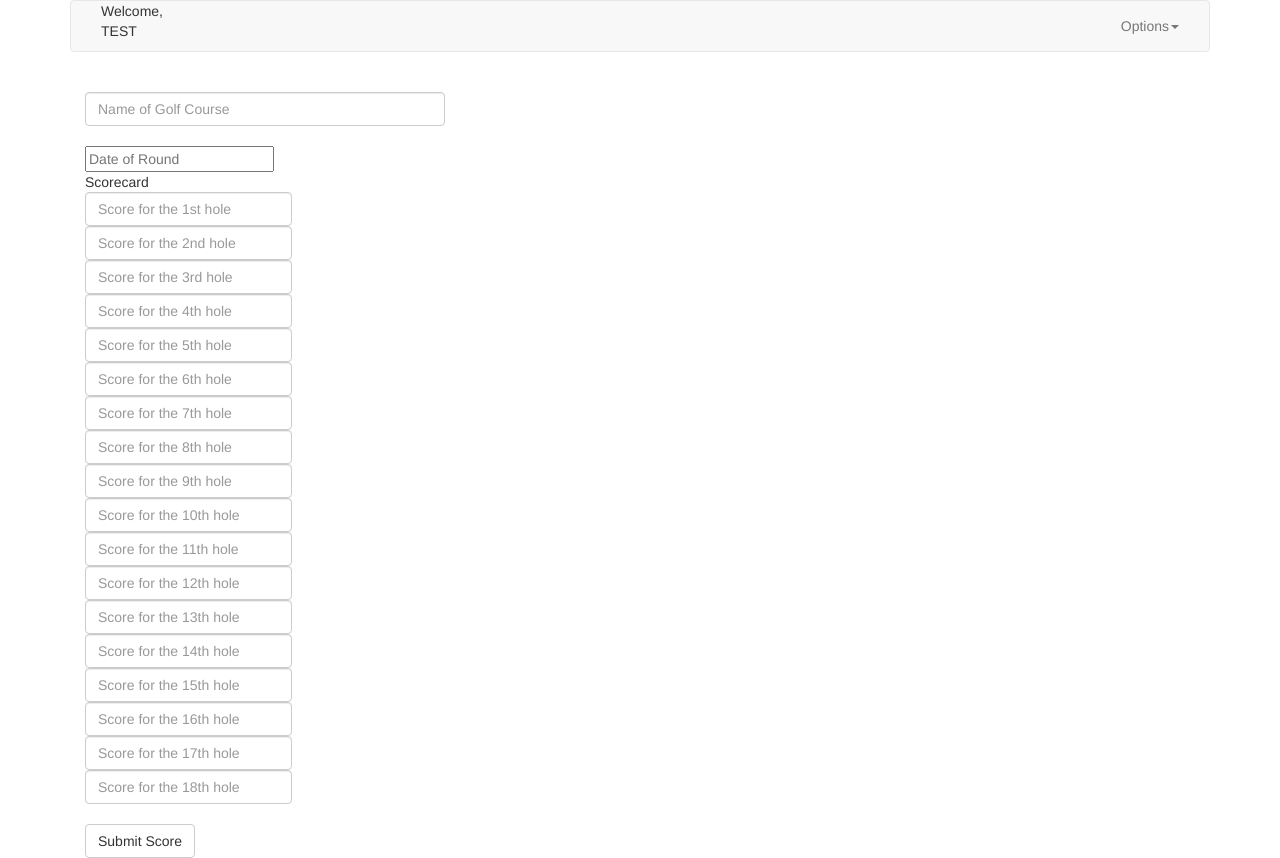
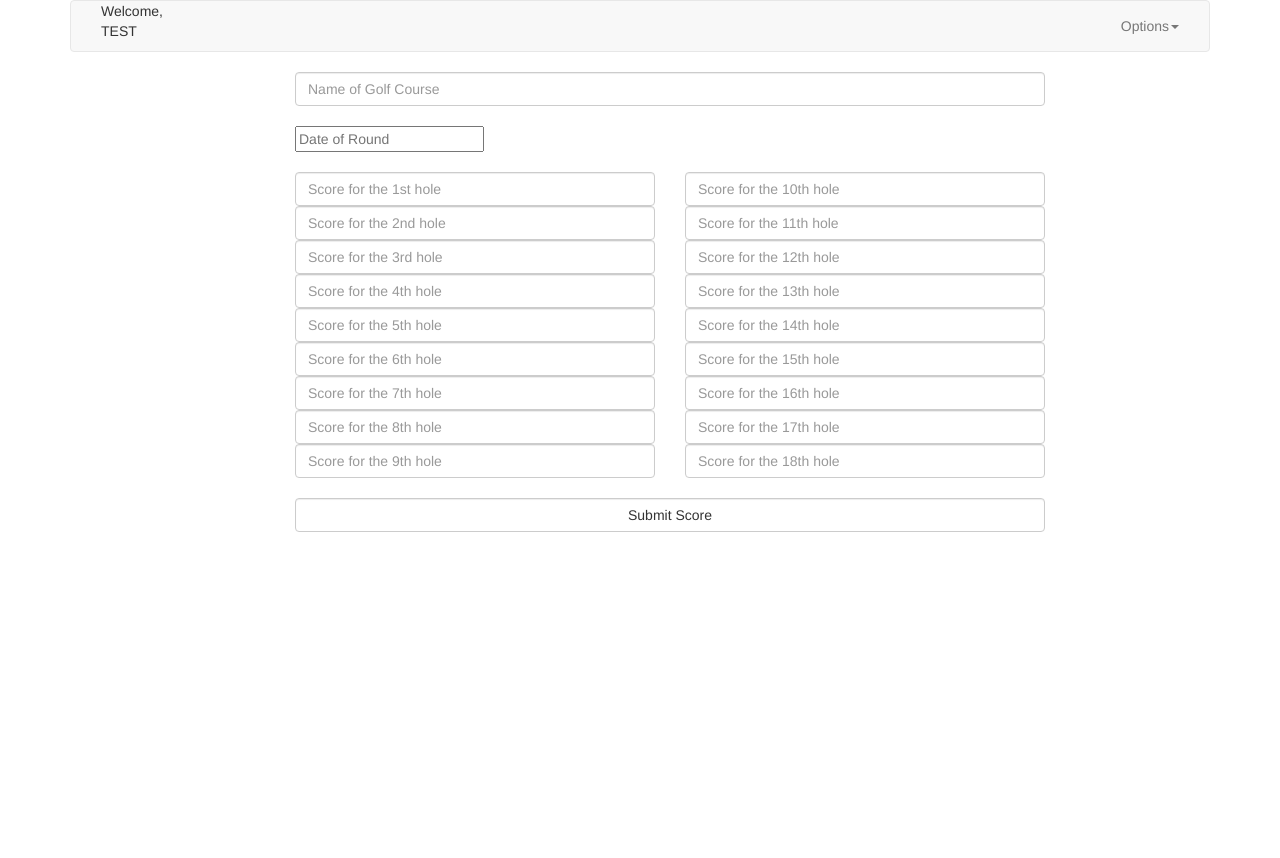
Before and after one commit to darraghmonaghan/project1, a website: page views/newscore.html in a window 1280 px wide. After the commit the page ends 800 px from the top, so only its background shows below. Drawn offline with nearby package versions, Linux system fonts and the light colour scheme; files that its build step writes are made by us from their sources; no server answers; files whose address does not match are found by name.

Commit message:
updated CSS and HTML

```diff
--- a/public/css/login.css
+++ b/public/css/login.css
@@ -18,7 +18,7 @@ body {
 }
 
 .btn {
-	background-color: rgba(25, 25, 25, 0.9);
+	background-color: rgba(212, 174, 37, 0.9);
 }
 
 #signUp {
--- a/public/css/signup.css
+++ b/public/css/signup.css
@@ -1,3 +1,8 @@
+
+body {
+	background-image: url('http://images.fasocdn.com/3015/814595xl.jpg?v=201507191515&cv=201507191515');
+	background-size: cover;
+}
 
 #signUpBox {
 	background-color: rgba(255, 255, 255, 0.6);
@@ -14,6 +19,6 @@
 
 
 .btn {
-	background-color: rgba(25, 25, 25, 0.9);
+	background-color: rgba(212, 174, 37, 0.9);
 	font: white;
 }
--- a/views/newscore.html
+++ b/views/newscore.html
@@ -10,6 +10,7 @@
         <script src="/vendor/bootstrap/dist/js/bootstrap.min.js"></script>
         <link rel="stylesheet" href="/vendor/bootstrap/dist/css/bootstrap.min.css">
         <script src="/static/javascript/newscore.js"></script>
+        <link rel="stylesheet" type="text/css" href="/static/css/newscore.css">
 
     </head>
     <body>
@@ -38,85 +39,48 @@
 				  </div><!-- /.container-fluid -->
 			</nav>
 
+
+				<div class='container'>
 							<div class="container">
-				    <!--Row with three equal columns-->
-				    <form method='post' action='/newscore' id="new-score">
-					    <div class="row">
-					        <div class="col-md-4">
-					        	<br>
+								<div class='row'>
+									<div class="col-md-2"></div>
+									<div id='signUpBox' class="col-md-8">
+										<form>
 										<input type="text" name='course' class="form-control" placeholder="Name of Golf Course" aria-describedby="sizing-addon2">
 										<br>
 										<input placeholder="Date of Round" class="textbox-n" type="" onfocus="(this.type='date')" onblur="(this.type='text')" id="date" name='date'>
-
-
-					        	<table>
-								<thead>
-									<tr>
-									    <td>Scorecard</td>
-									</tr>
-								</thead>
-								<tbody>
-									<tr>
-									    <td><input type="number" name='score[hole1]' class="form-control" placeholder="Score for the 1st hole" aria-describedby="sizing-addon2"></td>
-									</tr>
-									<tr>
-									    <td><input type="number" name='score[hole2]' class="form-control" placeholder="Score for the 2nd hole" aria-describedby="sizing-addon2"></td>
-									</tr>
-									<tr>
-									    <td><input type="number" name='score[hole3]' class="form-control" placeholder="Score for the 3rd hole" aria-describedby="sizing-addon2"></td>
-									</tr>
-									<tr>
-									    <td><input type="number" name='score[hole4]' class="form-control" placeholder="Score for the 4th hole" aria-describedby="sizing-addon2"></td>
-									</tr>
-									<tr>
-									    <td><input type="number" name='score[hole5]' class="form-control" placeholder="Score for the 5th hole" aria-describedby="sizing-addon2"></td>
-									</tr>
-									<tr>
-									    <td><input type="number" name='score[hole6]' class="form-control" placeholder="Score for the 6th hole" aria-describedby="sizing-addon2"></td>
-									</tr>
-									<tr>
-									    <td><input type="number" name='score[hole7]' class="form-control" placeholder="Score for the 7th hole" aria-describedby="sizing-addon2"></td>
-									</tr>
-									<tr>
-									    <td><input type="number" name='score[hole8]' class="form-control" placeholder="Score for the 8th hole" aria-describedby="sizing-addon2"></td>
-									</tr>
-									<tr>
-									    <td><input type="number" name='score[hole9]' class="form-control" placeholder="Score for the 9th hole" aria-describedby="sizing-addon2"></td>
-									</tr>
-									<tr>
-									    <td><input type="number" name='score[hole10]' class="form-control" placeholder="Score for the 10th hole" aria-describedby="sizing-addon2"></td>
-									</tr>
-									<tr>
-									    <td><input type="number" name='score[hole11]' class="form-control" placeholder="Score for the 11th hole" aria-describedby="sizing-addon2"></td>
-									</tr>
-									<tr>
-									    <td><input type="number" name='score[hole12]' class="form-control" placeholder="Score for the 12th hole" aria-describedby="sizing-addon2"></td>
-									</tr>
-									<tr>
-									    <td><input type="number" name='score[hole13]' class="form-control" placeholder="Score for the 13th hole" aria-describedby="sizing-addon2"></td>
-									</tr>
-									<tr>
-									    <td><input type="number" name='score[hole14]' class="form-control" placeholder="Score for the 14th hole" aria-describedby="sizing-addon2"></td>
-									</tr>
-									<tr>
-									    <td><input type="number" name='score[hole15]' class="form-control" placeholder="Score for the 15th hole" aria-describedby="sizing-addon2"></td>
-									</tr>
-									<tr>
-									    <td><input type="number" name='score[hole16]' class="form-control" placeholder="Score for the 16th hole" aria-describedby="sizing-addon2"></td>
-									</tr>
-									<tr>
-									    <td><input type="number" name='score[hole17]' class="form-control" placeholder="Score for the 17th hole" aria-describedby="sizing-addon2"></td>
-									</tr>
-									<tr>
-									    <td><input type="number" name='score[hole18]' class="form-control" placeholder="Score for the 18th hole" aria-describedby="sizing-addon2"></td>
-									</tr>
-								</tbody>
-								</table>
 										<br>
-								<button class="btn btn-default">Submit Score</button>
+										<div class='row'>
+										<br>
+											<div class="col-md-6">
+											   	<input type="number" name='score[hole1]' class="form-control" placeholder="Score for the 1st hole" aria-describedby="sizing-addon2">
+											   	<input type="number" name='score[hole2]' class="form-control" placeholder="Score for the 2nd hole" aria-describedby="sizing-addon2">
+											   	<input type="number" name='score[hole3]' class="form-control" placeholder="Score for the 3rd hole" aria-describedby="sizing-addon2">
+											   	<input type="number" name='score[hole4]' class="form-control" placeholder="Score for the 4th hole" aria-describedby="sizing-addon2">
+											   	<input type="number" name='score[hole5]' class="form-control" placeholder="Score for the 5th hole" aria-describedby="sizing-addon2">
+											   	<input type="number" name='score[hole6]' class="form-control" placeholder="Score for the 6th hole" aria-describedby="sizing-addon2">
+											   	<input type="number" name='score[hole7]' class="form-control" placeholder="Score for the 7th hole" aria-describedby="sizing-addon2">
+											   	<input type="number" name='score[hole8]' class="form-control" placeholder="Score for the 8th hole" aria-describedby="sizing-addon2">
+											   	<input type="number" name='score[hole9]' class="form-control" placeholder="Score for the 9th hole" aria-describedby="sizing-addon2">
+											</div>
+											<div class="col-md-6">
+											   	<input type="number" name='score[hole10]' class="form-control" placeholder="Score for the 10th hole" aria-describedby="sizing-addon2">
+											   	<input type="number" name='score[hole11]' class="form-control" placeholder="Score for the 11th hole" aria-describedby="sizing-addon2">
+											   	<input type="number" name='score[hole12]' class="form-control" placeholder="Score for the 12th hole" aria-describedby="sizing-addon2">
+											   	<input type="number" name='score[hole13]' class="form-control" placeholder="Score for the 13th hole" aria-describedby="sizing-addon2">
+											   	<input type="number" name='score[hole14]' class="form-control" placeholder="Score for the 14th hole" aria-describedby="sizing-addon2">
+											   	<input type="number" name='score[hole15]' class="form-control" placeholder="Score for the 15th hole" aria-describedby="sizing-addon2">
+											   	<input type="number" name='score[hole16]' class="form-control" placeholder="Score for the 16th hole" aria-describedby="sizing-addon2">
+											   	<input type="number" name='score[hole17]' class="form-control" placeholder="Score for the 17th hole" aria-describedby="sizing-addon2">
+												<input type="number" name='score[hole18]' class="form-control" placeholder="Score for the 18th hole" aria-describedby="sizing-addon2">
 											</div>
 										</div>
+										<br>
+										<button class="form-control btn btn-default">Submit Score</button>
 										</form>
+									</div>
+									<div class="col-md-2"></div>
+					        	</div>
 				        	</div>
 				</div>
     </body>
```
Also changed, not shown: public/css/newscore.css (added). Lines whose indentation alone changed are shown as unchanged.
